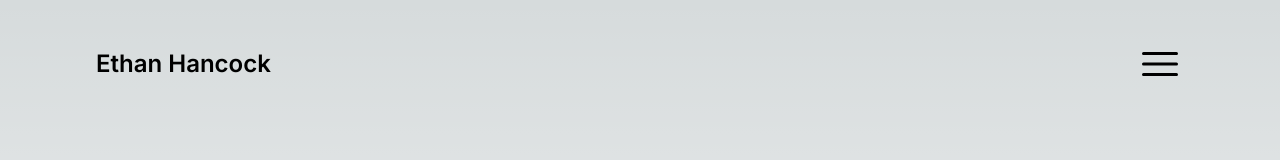
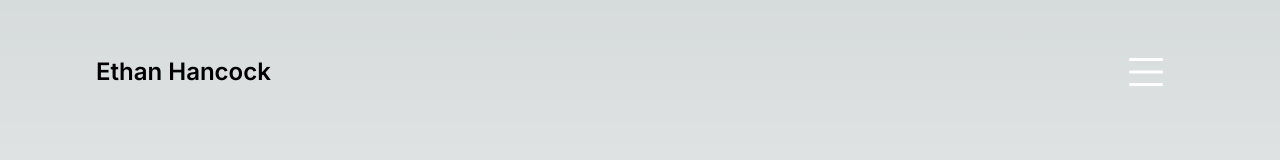
Before and after one commit to ethan-id/portfolio, a Next.js app: page / in a window 1280 px wide. Shown: the top 160 px of the page. Built offline with nearby package versions, Linux system fonts and the light colour scheme.

Commit message:
offcanvas

```diff
--- a/src/app/NavBar.js
+++ b/src/app/NavBar.js
@@ -1,13 +1,12 @@
 import React from 'react';
+import OffCanvas from "@/app/OffCanvas";
 
 const NavBar = () => {
     return (
         <nav className="flex flex-wrap items-center justify-between mx-auto p-10 px-24">
             <span className="self-center text-2xl font-semibold whitespace-nowrap dark:text-white">Ethan Hancock</span>
 
-            <svg className="h-12" fill="none" stroke="currentColor" strokeWidth="1.5" viewBox="0 0 24 24" xmlns="http://www.w3.org/2000/svg" aria-hidden="true">
-                <path strokeLinecap="round" strokeLinejoin="round" d="M3.75 6.75h16.5M3.75 12h16.5m-16.5 5.25h16.5"></path>
-            </svg>
+            <OffCanvas/>
         </nav>
     )
 }
--- a/src/app/OffCanvas.js
+++ b/src/app/OffCanvas.js
@@ -1,3 +1,5 @@
+'use client';
+
 import React, { useState } from 'react';
 import Offcanvas from 'react-bootstrap/Offcanvas';
 
--- a/src/app/page.js
+++ b/src/app/page.js
@@ -1,5 +1,3 @@
-'use client';
-
 import './globals.scss';
 import React from 'react';
 import {Analytics} from '@vercel/analytics/react';
```
